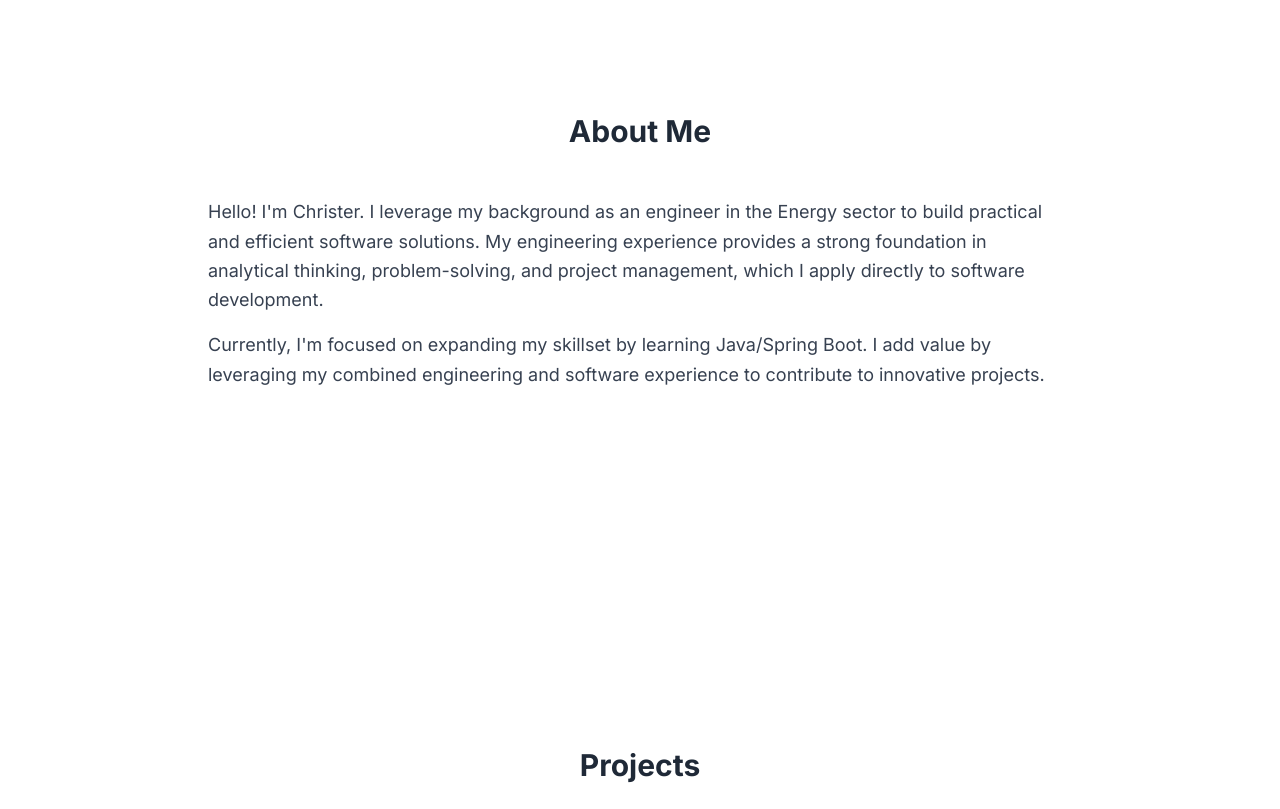
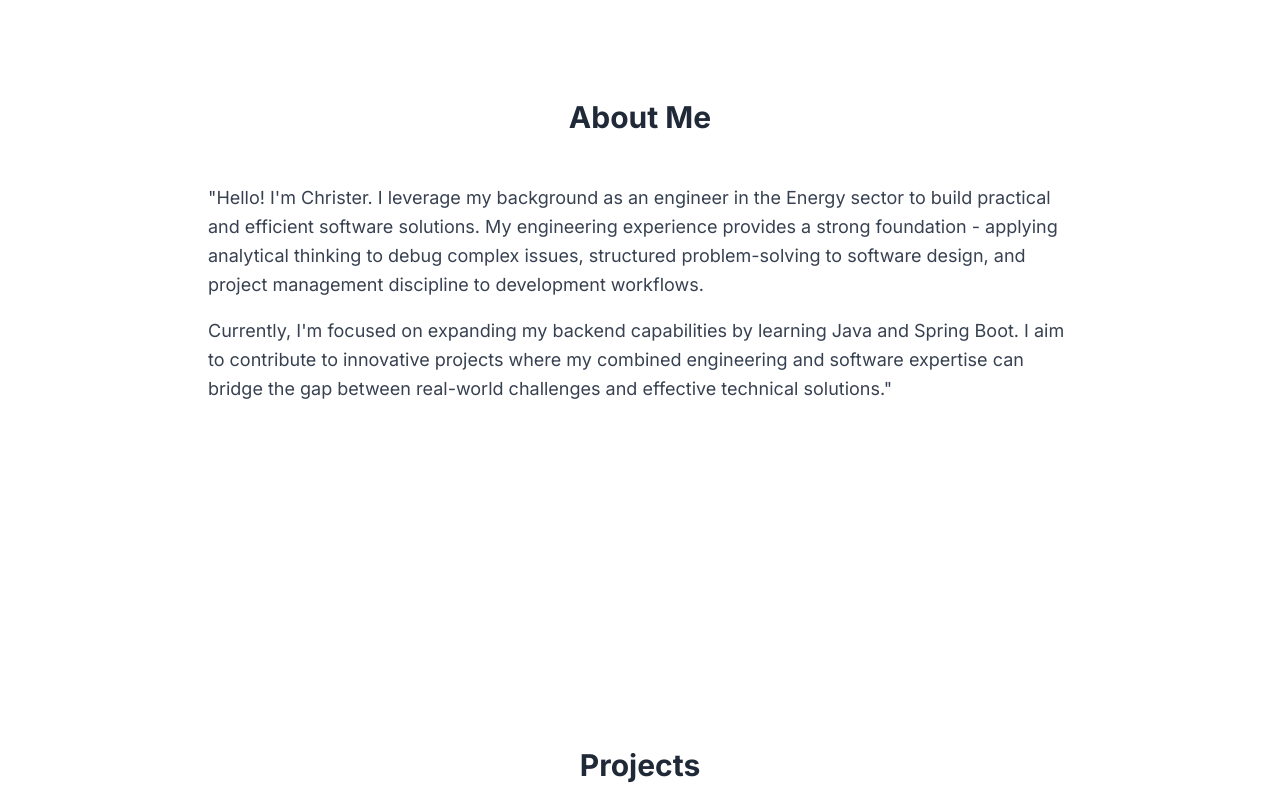
Before and after one commit to Fjallroth/Fjallroth.github.io, a plain HTML site: page index.html in a window 1280 px wide. Shown: the part 949-1758 px from the top of the page. Drawn offline with nearby package versions, Linux system fonts and the light colour scheme.

Commit message:
changed about text

```diff
--- a/index.html
+++ b/index.html
@@ -69,11 +69,10 @@
             <h2 class="text-3xl font-bold text-center mb-12">About Me</h2>
              <div class="text-lg text-gray-700 leading-relaxed space-y-4">
                 <p>
-                    Hello! I'm Christer. I leverage my background as an engineer in the Energy sector to build practical and efficient software solutions.
-                    My engineering experience provides a strong foundation in analytical thinking, problem-solving, and project management, which I apply directly to software development.
+                    "Hello! I'm Christer. I leverage my background as an engineer in the Energy sector to build practical and efficient software solutions. My engineering experience provides a strong foundation - applying analytical thinking to debug complex issues, structured problem-solving to software design, and project management discipline to development workflows.
                 </p>
                  <p>
-                    Currently, I'm focused on expanding my skillset by learning Java/Spring Boot. I add value by leveraging my combined engineering and software experience to contribute to innovative projects.
+                    Currently, I'm focused on expanding my backend capabilities by learning Java and Spring Boot. I aim to contribute to innovative projects where my combined engineering and software expertise can bridge the gap between real-world challenges and effective technical solutions."
                 </p>
             </div>
         </div>
@@ -210,8 +209,6 @@
         </div>
     </section>
 
-
-
     <section id="contact" class="bg-gray-50 py-0">
         <div class="max-w-3xl mx-auto px-4 py-16 md:py-24">
             <h2 class="text-3xl font-bold text-center mb-12">Get In Touch</h2>
```
